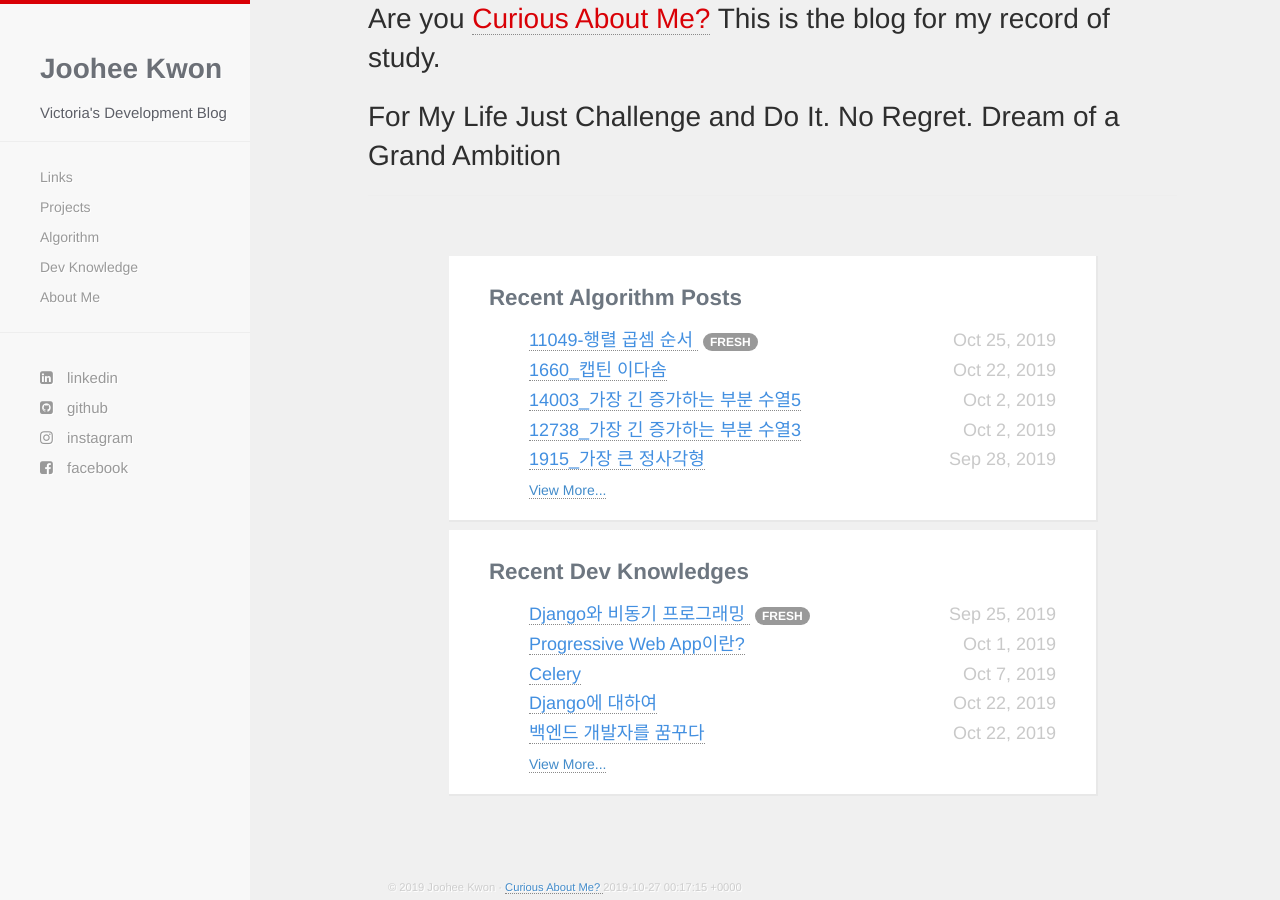
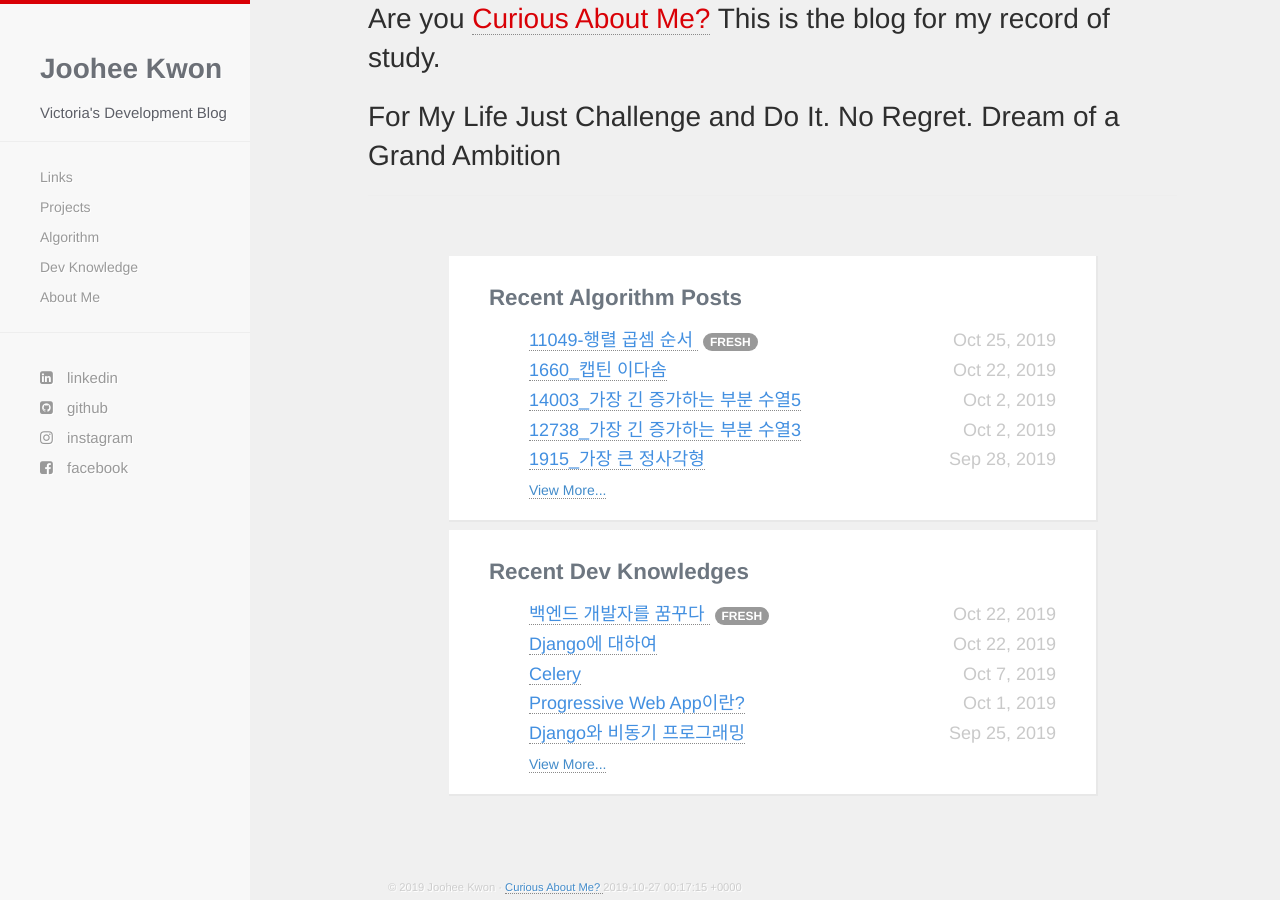
Before and after one commit to victoriagjh/victoriagjh.github.io, a Jekyll site: the page built from index.html, in a window 1280 px wide and 900 px high, scrolled down 865 px. Built offline with Jekyll 4.4.1, drawn with Linux system fonts in a browser that asks for light colours; nearby versions of some CDN libraries.

Commit message:
Update index.html

```diff
--- a/index.html
+++ b/index.html
@@ -41,7 +41,7 @@ title: Herring Cove
 {% if site.devKnowledge != empty %}
 <div class="recent-posts">
   <h1>Recent Dev Knowledges</h1>
-  {% for post in site.devKnowledge limit: 5 reversed%}
+  {% for post in site.devKnowledge reversed limit: 5%}
     {% if forloop.first %}
       {% assign add_class = 'most-recent' %}
       {% capture fresh_tag %}
```
